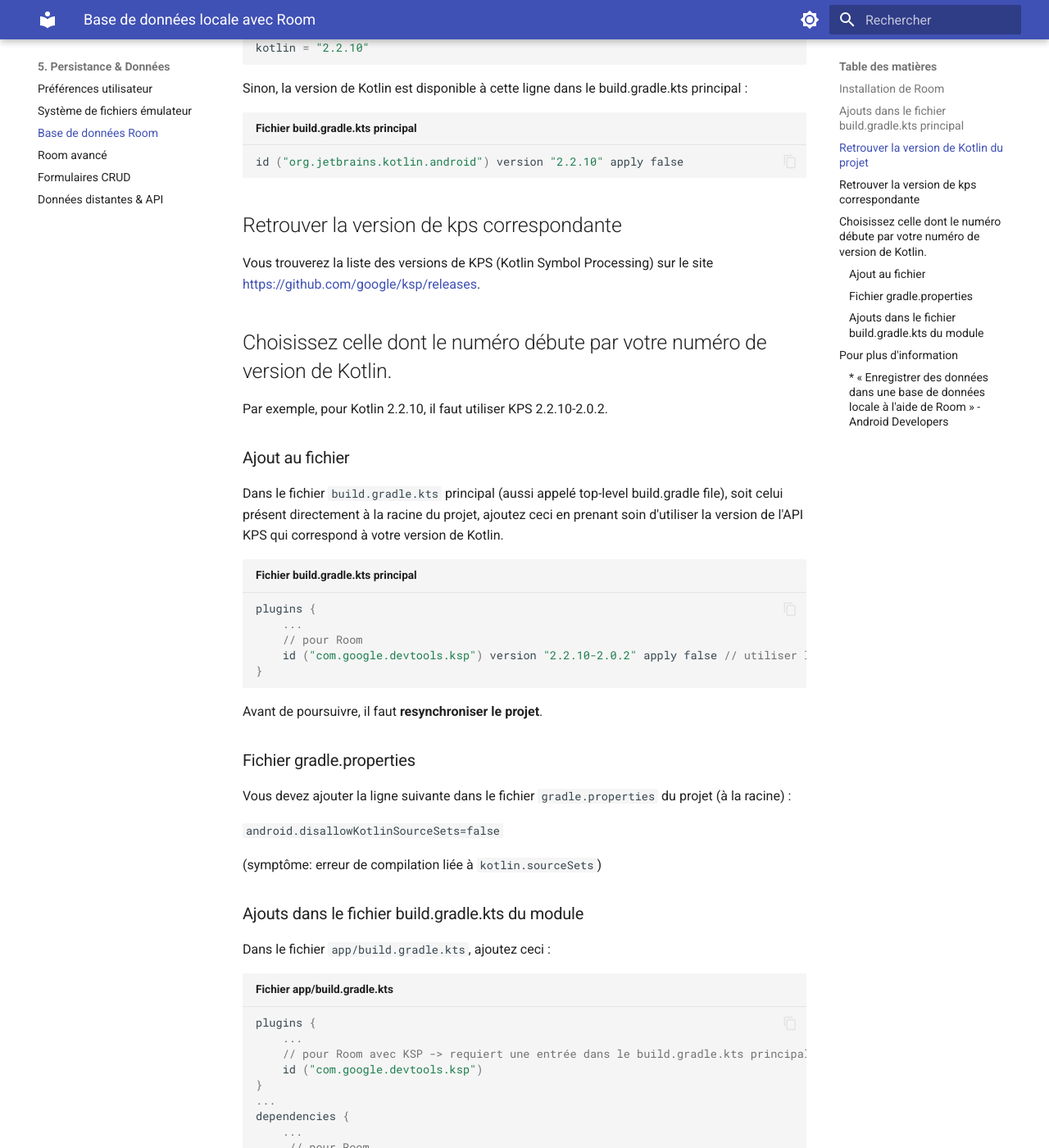
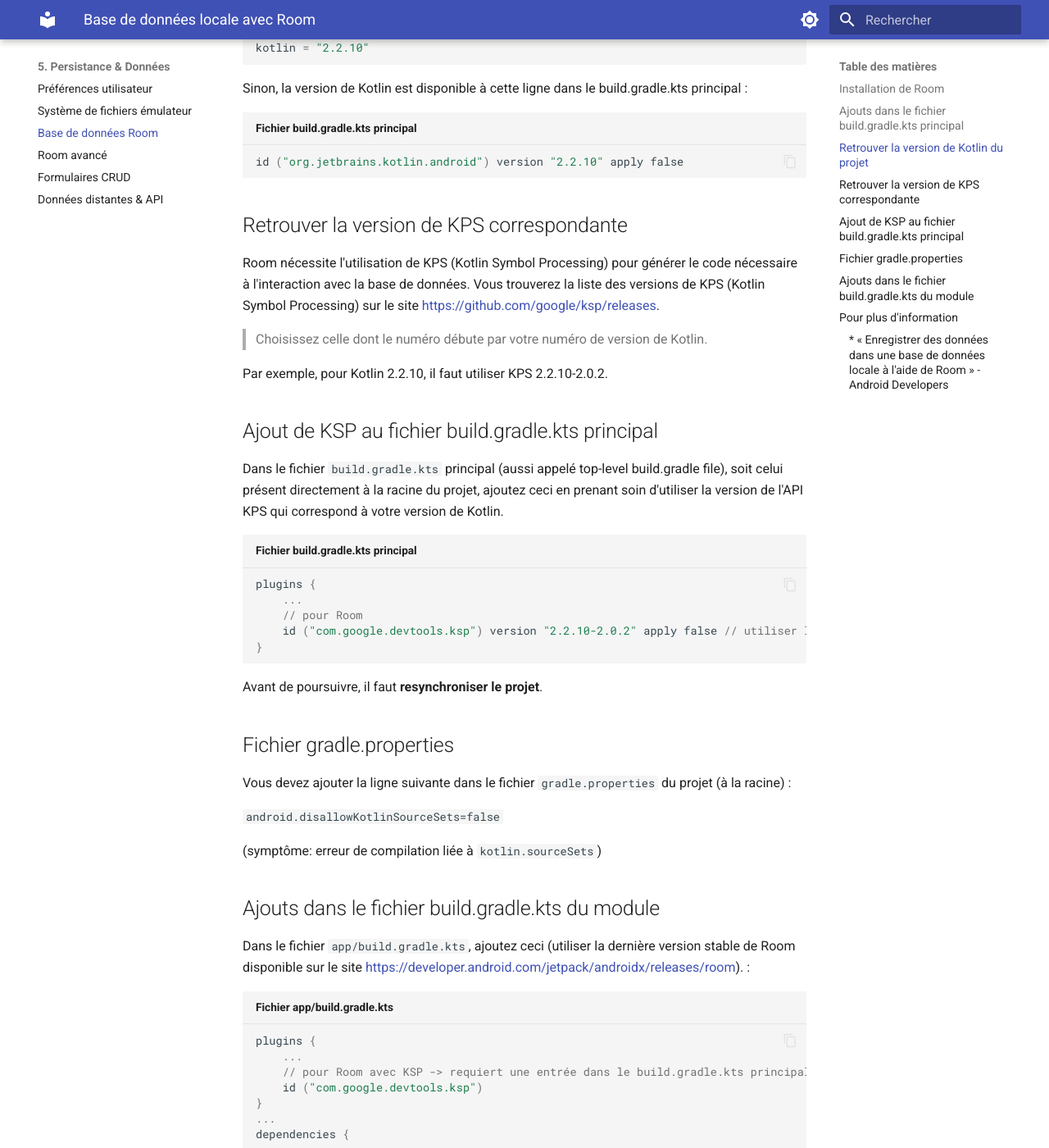
Before and after one commit to Apps-Mobiles-2-Victo/notes_de_cours, an MkDocs documentation site: the page built from docs/05-donnees-persistance/room-base-de-donnees.md, in a window 1280 px wide and 1400 px high, scrolled down 686 px. Shown: the whole window at 82% size. Built offline with MkDocs 1.6.1 and Material for MkDocs 9.7.7, drawn with Linux system fonts in a browser that asks for light colours.

Commit message:
Refactor Room documentation for consistency, including capitalization adjustments and improved clarity in section headings.

````diff
--- a/docs/05-donnees-persistance/room-base-de-donnees.md
+++ b/docs/05-donnees-persistance/room-base-de-donnees.md
@@ -39,19 +39,20 @@ id ("org.jetbrains.kotlin.android") version "2.2.10" apply false
 ```
 
 
-## Retrouver la version de kps correspondante
+## Retrouver la version de KPS correspondante
 
 
-Vous trouverez la liste des versions de KPS (Kotlin Symbol Processing) sur le site <https://github.com/google/ksp/releases>.
+
+Room nécessite l'utilisation de KPS (Kotlin Symbol Processing) pour générer le code nécessaire à l'interaction avec la base de données. Vous trouverez la liste des versions de KPS (Kotlin Symbol Processing) sur le site <https://github.com/google/ksp/releases>.
 
 
-## Choisissez celle dont le numéro débute par votre numéro de version de Kotlin.
+>Choisissez celle dont le numéro débute par votre numéro de version de Kotlin.
 
 
 Par exemple, pour Kotlin 2.2.10, il faut utiliser KPS 2.2.10-2.0.2.
 
 
-### Ajout au fichier
+## Ajout de KSP au fichier build.gradle.kts principal
 
 
 Dans le fichier `build.gradle.kts` principal (aussi appelé top-level build.gradle file), soit celui présent directement à la racine du projet, ajoutez ceci en prenant soin d'utiliser la version de l'API KPS qui correspond à votre version de Kotlin.
@@ -68,7 +69,7 @@ plugins {
 
 Avant de poursuivre, il faut **resynchroniser le projet**.
 
-### Fichier gradle.properties
+## Fichier gradle.properties
 
 Vous devez ajouter la ligne suivante dans le fichier `gradle.properties` du projet (à la racine) :
 
@@ -76,10 +77,10 @@ Vous devez ajouter la ligne suivante dans le fichier `gradle.properties` du proj
 
 (symptôme: erreur de compilation liée à `kotlin.sourceSets`)
 
-### Ajouts dans le fichier build.gradle.kts du module
+## Ajouts dans le fichier build.gradle.kts du module
 
 
-Dans le fichier `app/build.gradle.kts`, ajoutez ceci :
+Dans le fichier `app/build.gradle.kts`, ajoutez ceci (utiliser la dernière version stable de Room disponible sur le site <https://developer.android.com/jetpack/androidx/releases/room>). :
 
 
 ```kotlin title="Fichier app/build.gradle.kts"
````
